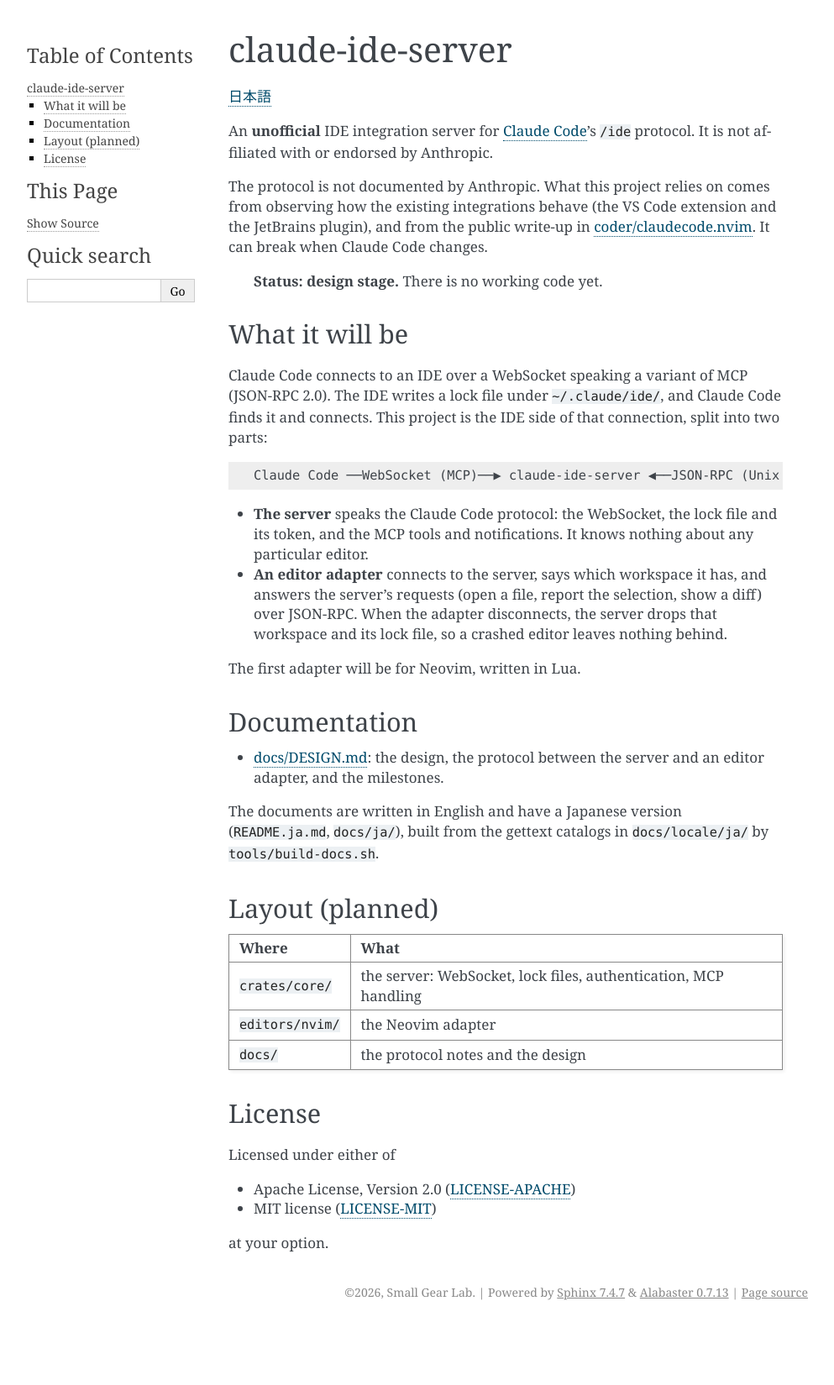
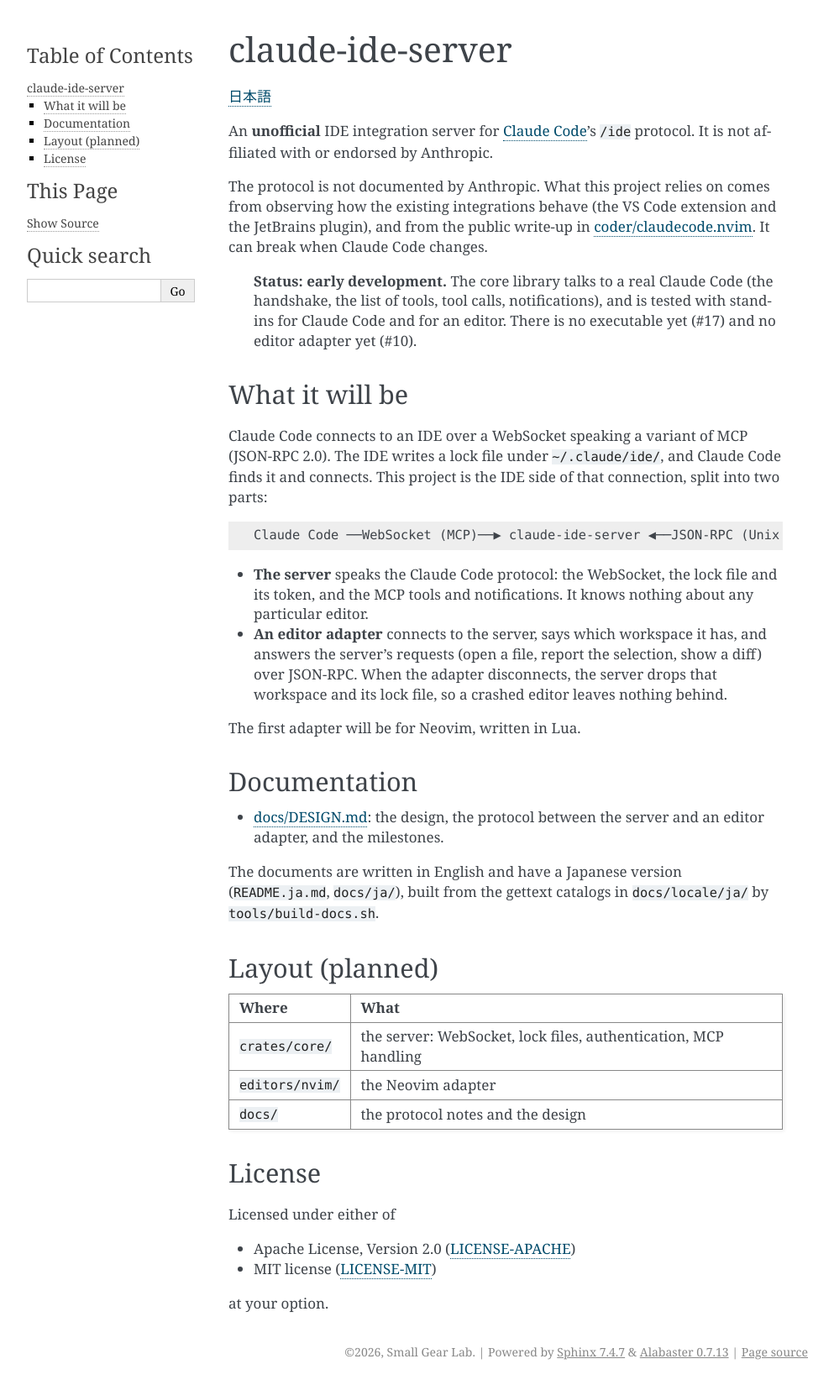
Before and after one commit to small-gear-lab/claude-ide-server, a Sphinx documentation site: the page built from docs/readme.md, in a window 1280 px wide. Shown: the whole page at 84% size, without its empty margins (148-1141 px from the left). Built offline with Sphinx 7.4.7, drawn with Linux system fonts in a browser that asks for light colours; before the commit the page ends 1578 px from its top, so only the background shows below that.

Commit message:
Say in the README that the core library works against a real Claude Code, and that the executable and an adapter are still to come

```diff
--- a/README.md
+++ b/README.md
@@ -10,7 +10,9 @@ integrations behave (the VS Code extension and the JetBrains plugin), and from t
 [coder/claudecode.nvim](https://github.com/coder/claudecode.nvim/blob/main/PROTOCOL.md). It can break when Claude
 Code changes.
 
-> **Status: design stage.** There is no working code yet.
+> **Status: early development.** The core library talks to a real Claude Code (the handshake, the list of tools, tool
+> calls, notifications), and is tested with stand-ins for Claude Code and for an editor. There is no executable yet
+> (#17) and no editor adapter yet (#10).
 
 ## What it will be
 
```
Also changed, not shown: README.ja.md (+1 -1 lines), docs/index.md (+1 -1 lines), docs/ja/index.md (+1 -1 lines), 2 other files.
